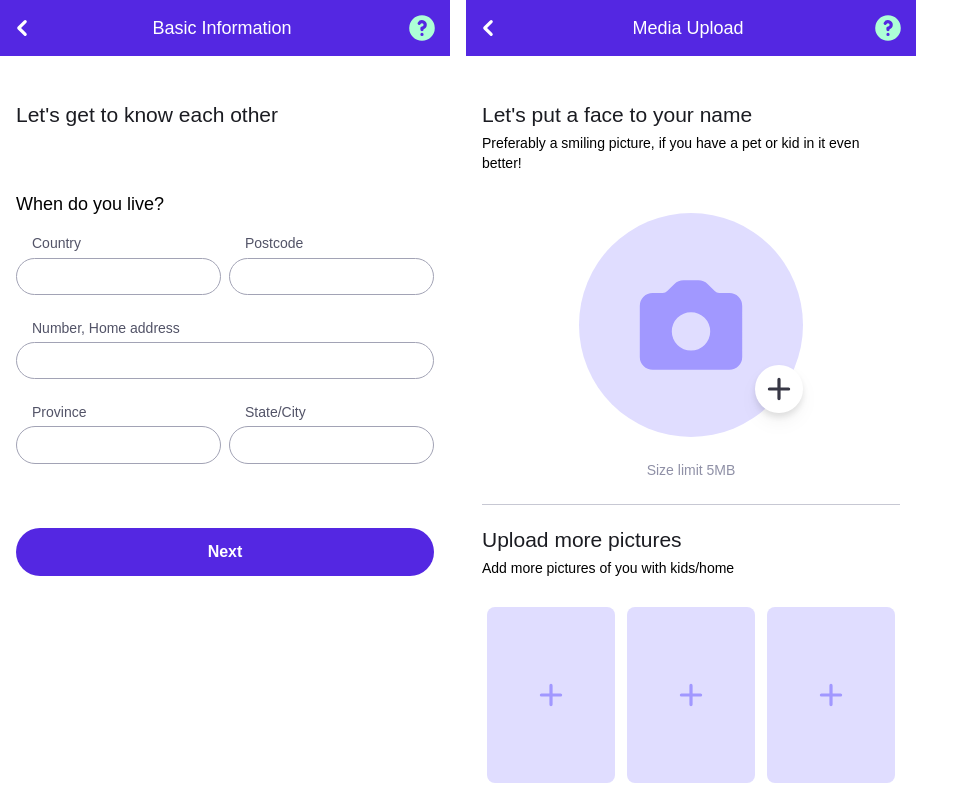
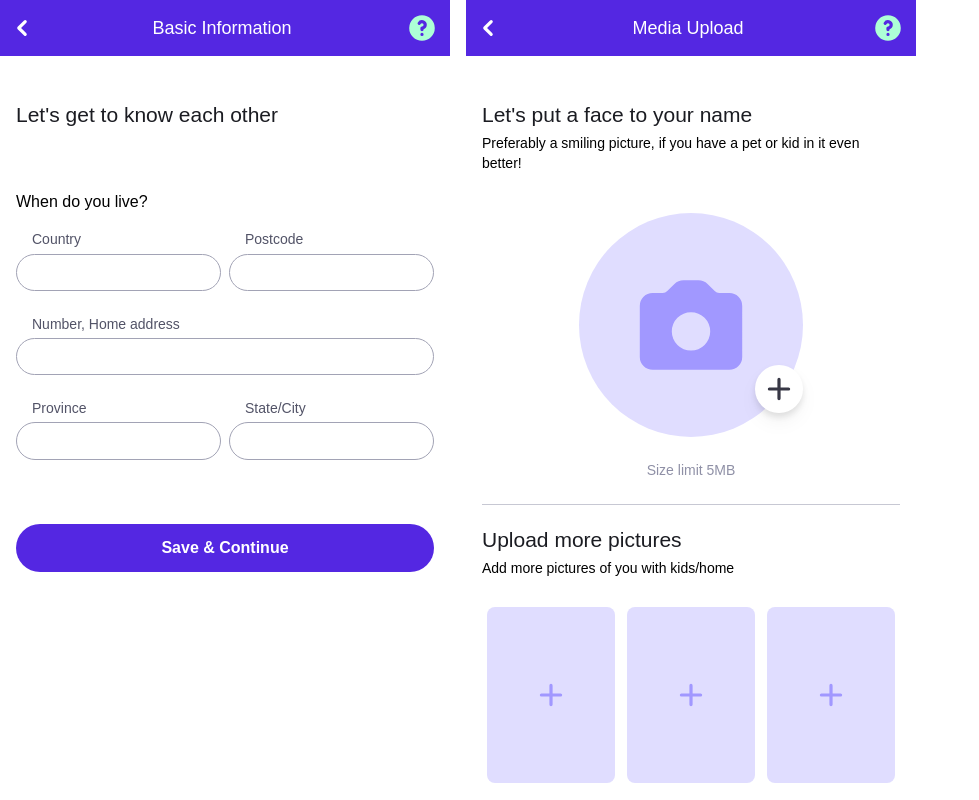
Before and after one commit to andres-codigo/nanny-nina, a Vue app: page /host-nanny in a window 1280 px wide. Shown: the top 800 px of the page, without its empty margins (0-979 px from the left). Built offline with nearby package versions, Linux system fonts and the light colour scheme.

Commit message:
[vue] top host > nanny > address form DOM and classes updated

```diff
--- a/src/pages/03-host/nanny/pages/AddressForm01.vue
+++ b/src/pages/03-host/nanny/pages/AddressForm01.vue
@@ -6,15 +6,15 @@ import ButtonPrimary from '../../../../components/buttons/ButtonPrimary.vue'
 </script>
 
 <template>
-	<div class="h-full">
+	<div class="w-full h-full">
 		<TopNavigation routerLinkPath="/dashboard" text="Basic Information" />
 		<main>
 			<div class="flex flex-col pt-6 mx-4">
 				<form action="#" method="POST">
-					<h2 class="my-6 text-left text-2xl font-normal text-gray-900">Let's get to know each other</h2>
+					<h5 class="my-6 text-left text-2xl font-normal text-gray-900">Let's get to know each other</h5>
 
 					<div class="my-16">
-						<h3 class="text-lg font-light">When do you live?</h3>
+						<span class="inline-block font-light">When do you live?</span>
 						<div class="mt-4 grid grid-cols-2 gap-y-6 gap-x-2">
 							<div><InputField text="Country" /></div>
 							<div><InputField text="Postcode" /></div>
@@ -32,7 +32,7 @@ import ButtonPrimary from '../../../../components/buttons/ButtonPrimary.vue'
 
 					<div class="mt-10">
 						<div class="my-6">
-							<ButtonPrimary text="Next" />
+							<ButtonPrimary text="Save &amp; Continue" />
 						</div>
 					</div>
 				</form>
```
